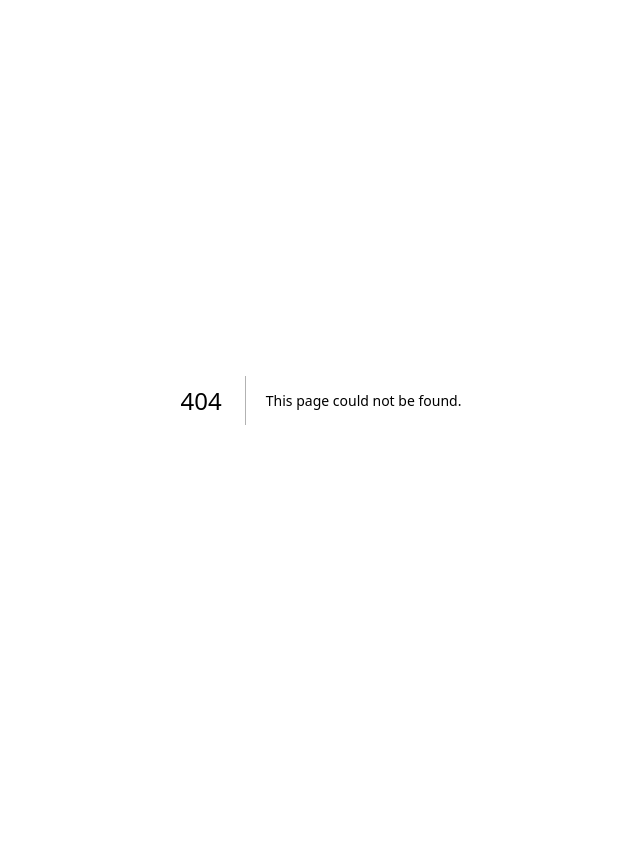
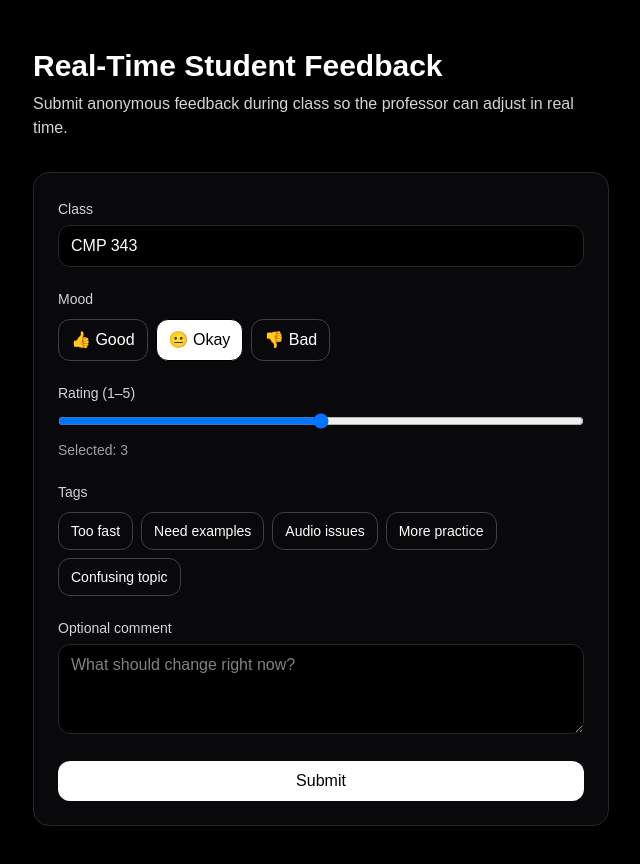
Before and after one commit to dee-ekong704/cmp343-final, a Next.js app: page /submit in a window 1280 px wide. Before the commit this address had no page. Shown: the top 864 px of the page, without its empty margins (319-959 px from the left). Before the commit the page ends 800 px from the top, so only its background shows below. Built offline with nearby package versions, Linux system fonts and the light colour scheme.

Commit message:
Add feedback API, dashboard, submit pages, and dependencies

```diff
--- /dev/null
+++ b/app/api/feedback/route.ts
@@ -0,0 +1,37 @@
+import { NextResponse } from "next/server";
+import { supabase } from "../../../../lib/supabase";
+
+export async function GET() {
+  const { data, error } = await supabase
+    .from("feedback")
+    .select("*")
+    .order("created_at", { ascending: false });
+
+  if (error) {
+    return NextResponse.json({ error: error.message }, { status: 500 });
+  }
+
+  return NextResponse.json({ feedback: data });
+}
+
+export async function POST(req: Request) {
+  const body = await req.json();
+
+  const { data, error } = await supabase
+    .from("feedback")
+    .insert({
+      class_name: String(body.class_name ?? "CMP 343"),
+      mood: body.mood,
+      rating: Number(body.rating),
+      tags: Array.isArray(body.tags) ? body.tags : [],
+      comment: String(body.comment ?? ""),
+    })
+    .select()
+    .single();
+
+  if (error) {
+    return NextResponse.json({ error: error.message }, { status: 500 });
+  }
+
+  return NextResponse.json({ ok: true, item: data });
+}
--- /dev/null
+++ b/app/dashboard/page.tsx
@@ -0,0 +1,116 @@
+"use client";
+
+import { useEffect, useMemo, useState } from "react";
+
+type Feedback = {
+  id: string;
+  created_at: string;
+  class_name: string;
+  mood: "good" | "okay" | "bad";
+  rating: number;
+  tags: string[];
+  comment: string;
+};
+
+export default function DashboardPage() {
+  const [data, setData] = useState<Feedback[]>([]);
+  const [error, setError] = useState<string>("");
+
+  const load = async () => {
+    setError("");
+    const res = await fetch("/api/feedback");
+    const json = await res.json();
+    if (!res.ok) {
+      setError(json.error || "Failed to load");
+      return;
+    }
+    setData(json.feedback || []);
+  };
+
+  useEffect(() => {
+    load();
+    const id = setInterval(load, 3000);
+    return () => clearInterval(id);
+  }, []);
+
+  const stats = useMemo(() => {
+    const total = data.length;
+    const avg = total ? data.reduce((s, x) => s + x.rating, 0) / total : 0;
+    const moods = { good: 0, okay: 0, bad: 0 };
+    const tags: Record<string, number> = {};
+
+    data.forEach((f) => {
+      moods[f.mood]++;
+      (f.tags || []).forEach((t) => (tags[t] = (tags[t] || 0) + 1));
+    });
+
+    const topTags = Object.entries(tags).sort((a, b) => b[1] - a[1]).slice(0, 5);
+    return { total, avg, moods, topTags };
+  }, [data]);
+
+  return (
+    <main className="min-h-screen bg-black text-white px-6 py-12">
+      <div className="mx-auto max-w-5xl">
+        <h1 className="text-3xl font-semibold">Professor Dashboard</h1>
+        <p className="mt-2 text-zinc-300">
+          Live anonymous feedback (auto-refreshes every 3 seconds).
+        </p>
+
+        {error && <div className="mt-4 text-sm text-red-400">{error}</div>}
+
+        <div className="mt-8 grid gap-6 md:grid-cols-3">
+          <div className="rounded-2xl border border-zinc-800 bg-zinc-950 p-6">
+            <div className="text-sm text-zinc-400">Total submissions</div>
+            <div className="mt-2 text-3xl font-semibold">{stats.total}</div>
+          </div>
+
+          <div className="rounded-2xl border border-zinc-800 bg-zinc-950 p-6">
+            <div className="text-sm text-zinc-400">Average rating</div>
+            <div className="mt-2 text-3xl font-semibold">{stats.avg.toFixed(2)}</div>
+          </div>
+
+          <div className="rounded-2xl border border-zinc-800 bg-zinc-950 p-6">
+            <div className="text-sm text-zinc-400">Mood counts</div>
+            <div className="mt-2 space-y-1 text-sm">
+              <div>👍 Good: {stats.moods.good}</div>
+              <div>😐 Okay: {stats.moods.okay}</div>
+              <div>👎 Bad: {stats.moods.bad}</div>
+            </div>
+          </div>
+        </div>
+
+        <div className="mt-6 grid gap-6 md:grid-cols-2">
+          <div className="rounded-2xl border border-zinc-800 bg-zinc-950 p-6">
+            <h2 className="text-lg font-medium">Top Tags</h2>
+            <ul className="mt-3 space-y-2 text-sm text-zinc-300">
+              {stats.topTags.length === 0 && <li className="text-zinc-500">No tags yet.</li>}
+              {stats.topTags.map(([tag, count]) => (
+                <li key={tag} className="flex justify-between">
+                  <span>{tag}</span>
+                  <span className="text-zinc-400">{count}</span>
+                </li>
+              ))}
+            </ul>
+          </div>
+
+          <div className="rounded-2xl border border-zinc-800 bg-zinc-950 p-6">
+            <h2 className="text-lg font-medium">Latest Submissions</h2>
+            <div className="mt-3 space-y-3">
+              {data.slice(0, 6).map((f) => (
+                <div key={f.id} className="rounded-xl border border-zinc-800 p-3">
+                  <div className="text-xs text-zinc-500">
+                    {new Date(f.created_at).toLocaleString()} • {f.class_name} • {f.mood} • {f.rating}/5
+                  </div>
+                  <div className="mt-1 text-sm text-zinc-200">
+                    {f.comment ? f.comment : <span className="text-zinc-500">No comment.</span>}
+                  </div>
+                </div>
+              ))}
+              {data.length === 0 && <div className="text-sm text-zinc-500">No submissions yet.</div>}
+            </div>
+          </div>
+        </div>
+      </div>
+    </main>
+  );
+}
--- /dev/null
+++ b/app/submit/page.tsx
@@ -0,0 +1,135 @@
+"use client";
+
+import { useState } from "react";
+
+const TAGS = ["Too fast", "Need examples", "Audio issues", "More practice", "Confusing topic"];
+
+export default function SubmitPage() {
+  const [className, setClassName] = useState("CMP 343");
+  const [mood, setMood] = useState<"good" | "okay" | "bad">("okay");
+  const [rating, setRating] = useState(3);
+  const [tags, setTags] = useState<string[]>([]);
+  const [comment, setComment] = useState("");
+  const [status, setStatus] = useState<string>("");
+
+  const toggleTag = (t: string) => {
+    setTags((prev) => (prev.includes(t) ? prev.filter((x) => x !== t) : [...prev, t]));
+  };
+
+  const submit = async () => {
+    setStatus("Submitting...");
+    const res = await fetch("/api/feedback", {
+      method: "POST",
+      headers: { "Content-Type": "application/json" },
+      body: JSON.stringify({
+        class_name: className,
+        mood,
+        rating,
+        tags,
+        comment,
+      }),
+    });
+
+    const json = await res.json();
+
+    if (!res.ok) {
+      setStatus(`Error: ${json.error || "Something went wrong"}`);
+      return;
+    }
+
+    setStatus("✅ Submitted anonymously!");
+    setComment("");
+    setTags([]);
+    setMood("okay");
+    setRating(3);
+  };
+
+  return (
+    <main className="min-h-screen bg-black text-white px-6 py-12">
+      <div className="mx-auto max-w-xl">
+        <h1 className="text-3xl font-semibold">Real-Time Student Feedback</h1>
+        <p className="mt-2 text-zinc-300">
+          Submit anonymous feedback during class so the professor can adjust in real time.
+        </p>
+
+        <div className="mt-8 space-y-5 rounded-2xl border border-zinc-800 bg-zinc-950 p-6">
+          <label className="block">
+            <span className="text-sm text-zinc-300">Class</span>
+            <input
+              className="mt-1 w-full rounded-xl bg-black border border-zinc-800 px-3 py-2"
+              value={className}
+              onChange={(e) => setClassName(e.target.value)}
+            />
+          </label>
+
+          <div>
+            <span className="text-sm text-zinc-300">Mood</span>
+            <div className="mt-2 flex gap-2">
+              {(["good", "okay", "bad"] as const).map((m) => (
+                <button
+                  key={m}
+                  onClick={() => setMood(m)}
+                  className={`rounded-xl px-3 py-2 border ${
+                    mood === m ? "bg-white text-black" : "border-zinc-700"
+                  }`}
+                >
+                  {m === "good" ? "👍 Good" : m === "okay" ? "😐 Okay" : "👎 Bad"}
+                </button>
+              ))}
+            </div>
+          </div>
+
+          <label className="block">
+            <span className="text-sm text-zinc-300">Rating (1–5)</span>
+            <input
+              type="range"
+              min={1}
+              max={5}
+              value={rating}
+              onChange={(e) => setRating(Number(e.target.value))}
+              className="mt-2 w-full"
+            />
+            <div className="text-sm text-zinc-400 mt-1">Selected: {rating}</div>
+          </label>
+
+          <div>
+            <span className="text-sm text-zinc-300">Tags</span>
+            <div className="mt-2 flex flex-wrap gap-2">
+              {TAGS.map((t) => (
+                <button
+                  key={t}
+                  onClick={() => toggleTag(t)}
+                  className={`rounded-xl px-3 py-2 text-sm border ${
+                    tags.includes(t) ? "bg-white text-black" : "border-zinc-700"
+                  }`}
+                >
+                  {t}
+                </button>
+              ))}
+            </div>
+          </div>
+
+          <label className="block">
+            <span className="text-sm text-zinc-300">Optional comment</span>
+            <textarea
+              className="mt-1 w-full rounded-xl bg-black border border-zinc-800 px-3 py-2"
+              rows={3}
+              value={comment}
+              onChange={(e) => setComment(e.target.value)}
+              placeholder="What should change right now?"
+            />
+          </label>
+
+          <button
+            onClick={submit}
+            className="w-full rounded-xl bg-white text-black font-medium py-2 hover:opacity-90"
+          >
+            Submit
+          </button>
+
+          {status && <div className="text-sm text-zinc-300">{status}</div>}
+        </div>
+      </div>
+    </main>
+  );
+}
--- a/package.json
+++ b/package.json
@@ -9,6 +9,7 @@
     "lint": "eslint"
   },
   "dependencies": {
+    "@supabase/supabase-js": "^2.89.0",
     "next": "16.1.1",
     "react": "19.2.3",
     "react-dom": "19.2.3"
--- /dev/null
+++ b/public/lib/supabase.ts
@@ -0,0 +1,9 @@
+import { createClient } from "@supabase/supabase-js";
+
+const supabaseUrl = process.env.NEXT_PUBLIC_SUPABASE_URL!;
+const supabaseAnonKey = process.env.NEXT_PUBLIC_SUPABASE_ANON_KEY!;
+
+export const supabase = createClient(
+  supabaseUrl,
+  supabaseAnonKey
+);
```
Also changed, not shown: 1 other file (tests, documents, lock files or other folders).
